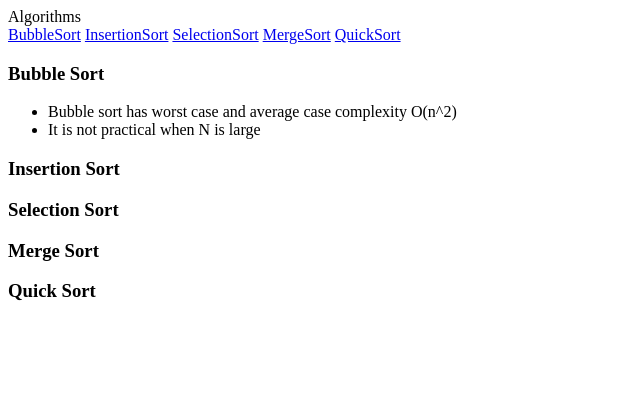
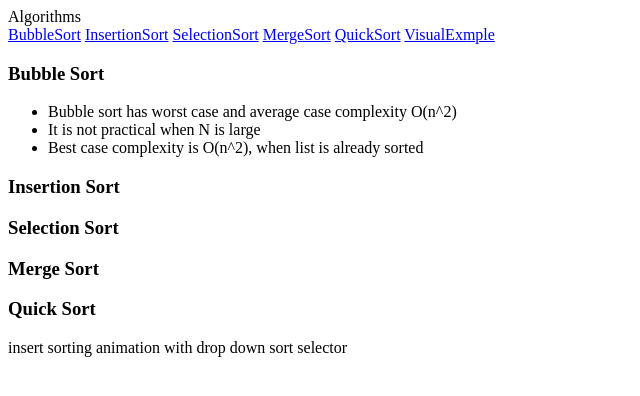
Before and after one commit to ddanskin/algorithms, a plain HTML site: page index.html in a window 1280 px wide. Shown: the whole page, without its empty margins (0-640 px from the left). Drawn offline with Linux system fonts and the light colour scheme.

Commit message:
added additional information to index file

```diff
--- a/index.html
+++ b/index.html
@@ -13,27 +13,32 @@
             <a href="#">SelectionSort</a>
             <a href="#">MergeSort</a>
             <a href="#">QuickSort</a>
+            <a href="#">VisualExmple</a>
         </nav>
-        <section>
+        <section id="sorts">
             <section id="bubble-sort">
                 <h1>Bubble Sort</h1>
                 <ul>
                     <li>Bubble sort has worst case and average case complexity O(n^2)</li>
                     <li>It is not practical when N is large</li>
+                    <li>Best case complexity is O(n^2), when list is already sorted</li>
                 </ul>
             </section>
-            <section>
+            <section id="insertion-sort">
                 <h1>Insertion Sort</h1>
             </section>
-            <section>
+            <section id="selection-sort">
                 <h1>Selection Sort</h1>
             </section>
-            <section>
+            <section id="merge-sort">
                 <h1>Merge Sort</h1>
             </section>
-            <section>
+            <section id="quick-sort">
                 <h1>Quick Sort</h1>
             </section>
+        </section>
+        <section id="sort-animations">
+            <p>insert sorting animation with drop down sort selector</p>
         </section>
         <footer></footer>
         <script src="main.js"></script>
```
